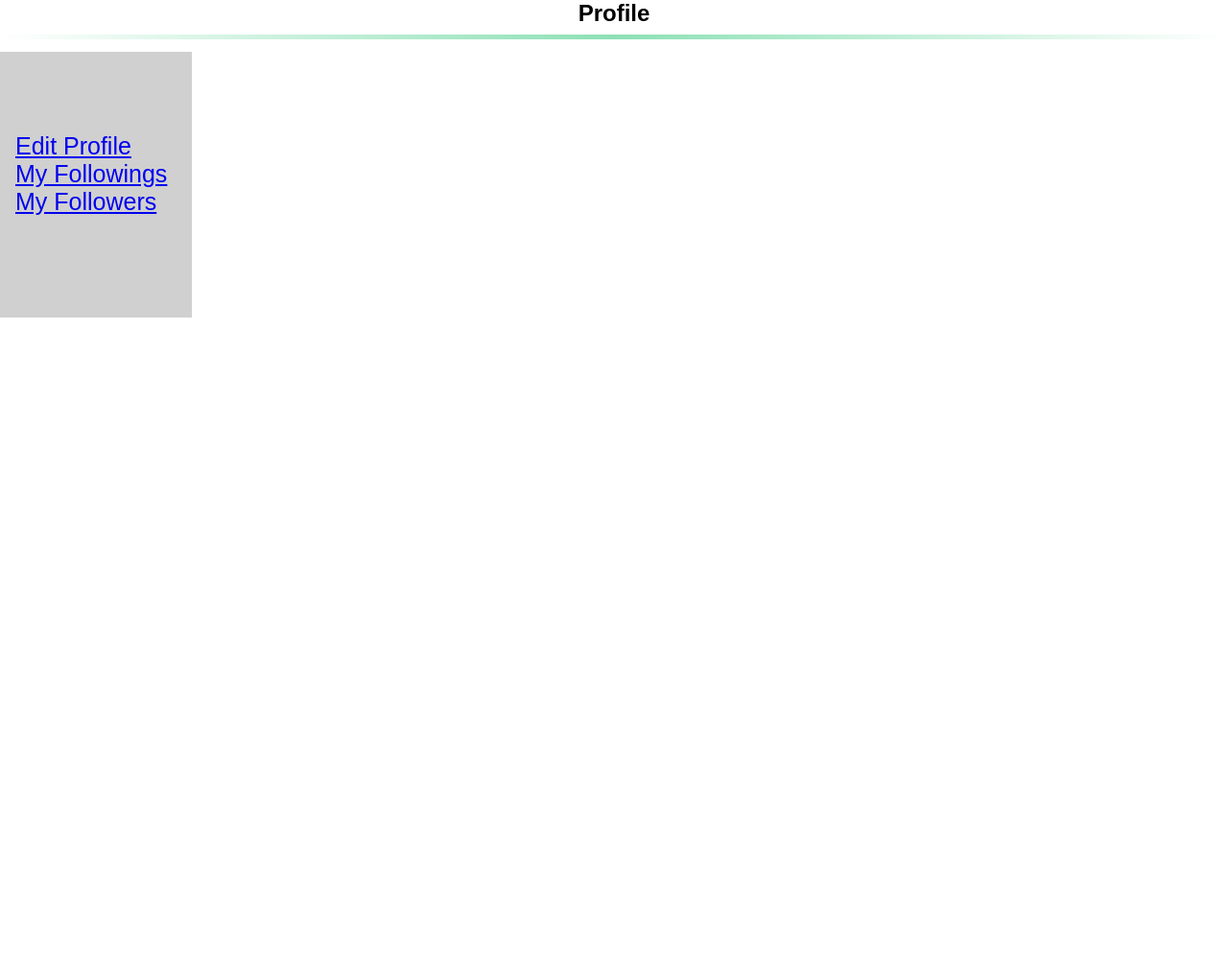
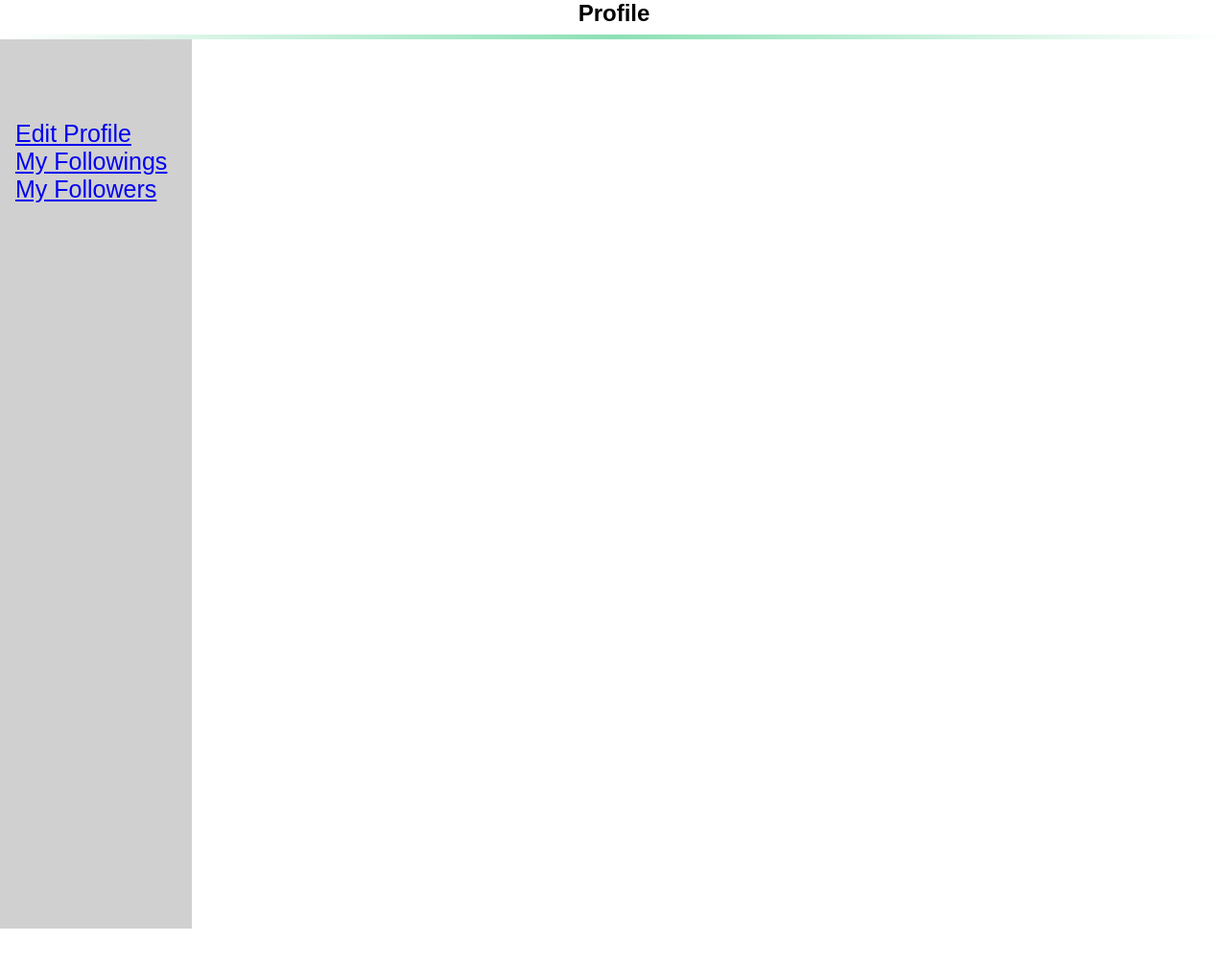
Before and after one commit to yangh567/WAD, a Django app: template templates/PostBar/user_profile_detail.html in a window 1280 px wide. Shown: the part 46-1053 px from the top of the page at 96% size. Run offline with Django 3.2, Linux system fonts and the light colour scheme; the template is opened without the code that fills it, so the values that code supplies are empty.

Commit message:
Css for user profile page. encounter problem when visit edit profile page

```diff
--- a/static/css/user_profile.css
+++ b/static/css/user_profile.css
@@ -1,7 +1,7 @@
 /* The sidebar menu */
 .sidebar {
   /*height: 100%; !* Full-height: remove this if you want "auto" height *!*/
-    margin-top: 100px;
+    margin-top: 87px;
     width: 200px; /* Set the width of the sidebar */
     position: fixed; /* Fixed Sidebar (stay in place on scroll) */
     z-index: 1; /* Stay on top */
@@ -10,7 +10,7 @@
     background-color: #d0d0d0; /* Black */
     overflow-x: hidden; /* Disable horizontal scroll */
     padding-top: 20px;
-    padding-bottom: 100px;
+    padding-bottom: 750px;
 
 }
 
```
